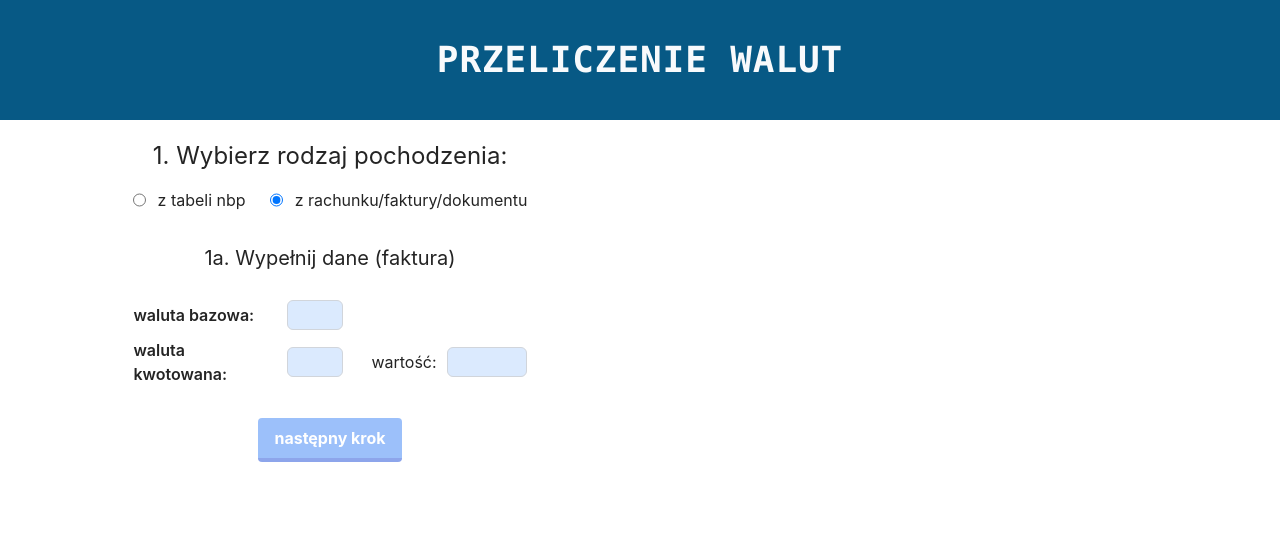
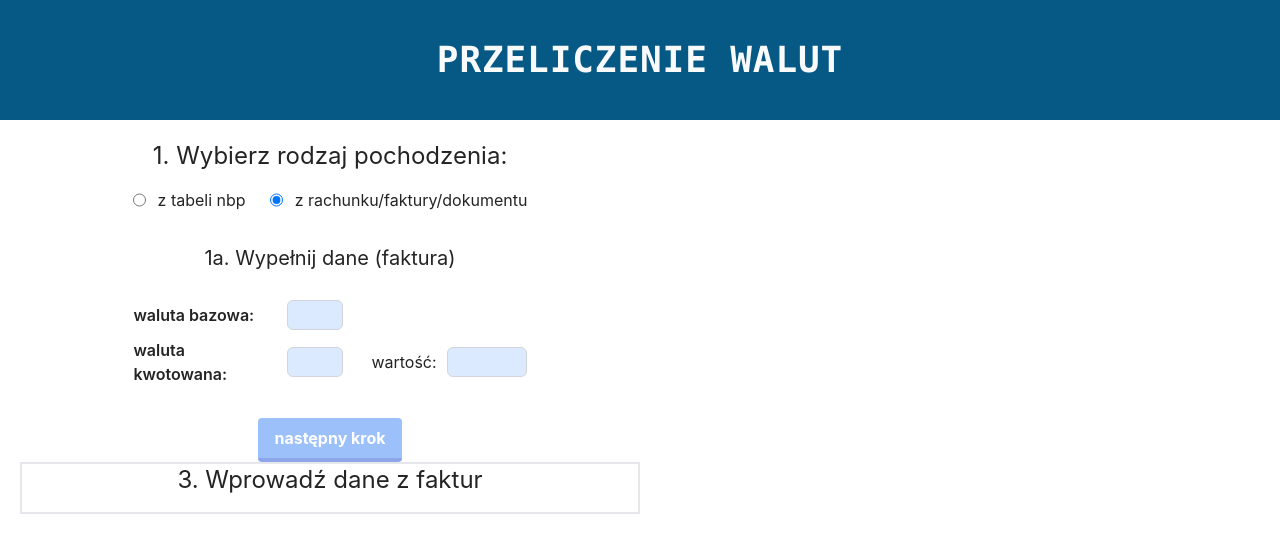
Before and after one commit to MacJ13/currency-conversion, a React (Vite) app: page / in a window 1280 px wide. Shown: the top 552 px of the page. Built offline with nearby package versions, Linux system fonts and the light colour scheme.

Commit message:
Create and add invoices component
Add to Currency Component

```diff
--- a/src/features/currency/Currency.tsx
+++ b/src/features/currency/Currency.tsx
@@ -4,6 +4,7 @@ import CurrencyOrigin from "./CurrencyOrigin";
 import { selectCurrencyOrigin } from "../../redux/currency/currencySlice";
 import CurrencyEntryInvoice from "./CurrencyEntryInvoice";
 import CurrencyEntryNbp from "./CurrencyEntryNbp";
+import Invoices from "../invoices/Invoices";
 
 const Currency = () => {
   const origin = useSelector(selectCurrencyOrigin);
@@ -13,6 +14,8 @@ const Currency = () => {
       <CurrencyOrigin />
 
       {origin === "invoice" ? <CurrencyEntryInvoice /> : <CurrencyEntryNbp />}
+
+      <Invoices />
     </div>
   );
 };
--- /dev/null
+++ b/src/features/invoices/Invoices.tsx
@@ -0,0 +1,13 @@
+import Heading from "../../components/heading/Heading";
+
+const Invoices = () => {
+  return (
+    <div className="border-2 ">
+      <Heading type="h2" className="text-2xl semi-bold text-center mb-4">
+        3. Wprowadź dane z faktur
+      </Heading>
+    </div>
+  );
+};
+
+export default Invoices;
```
